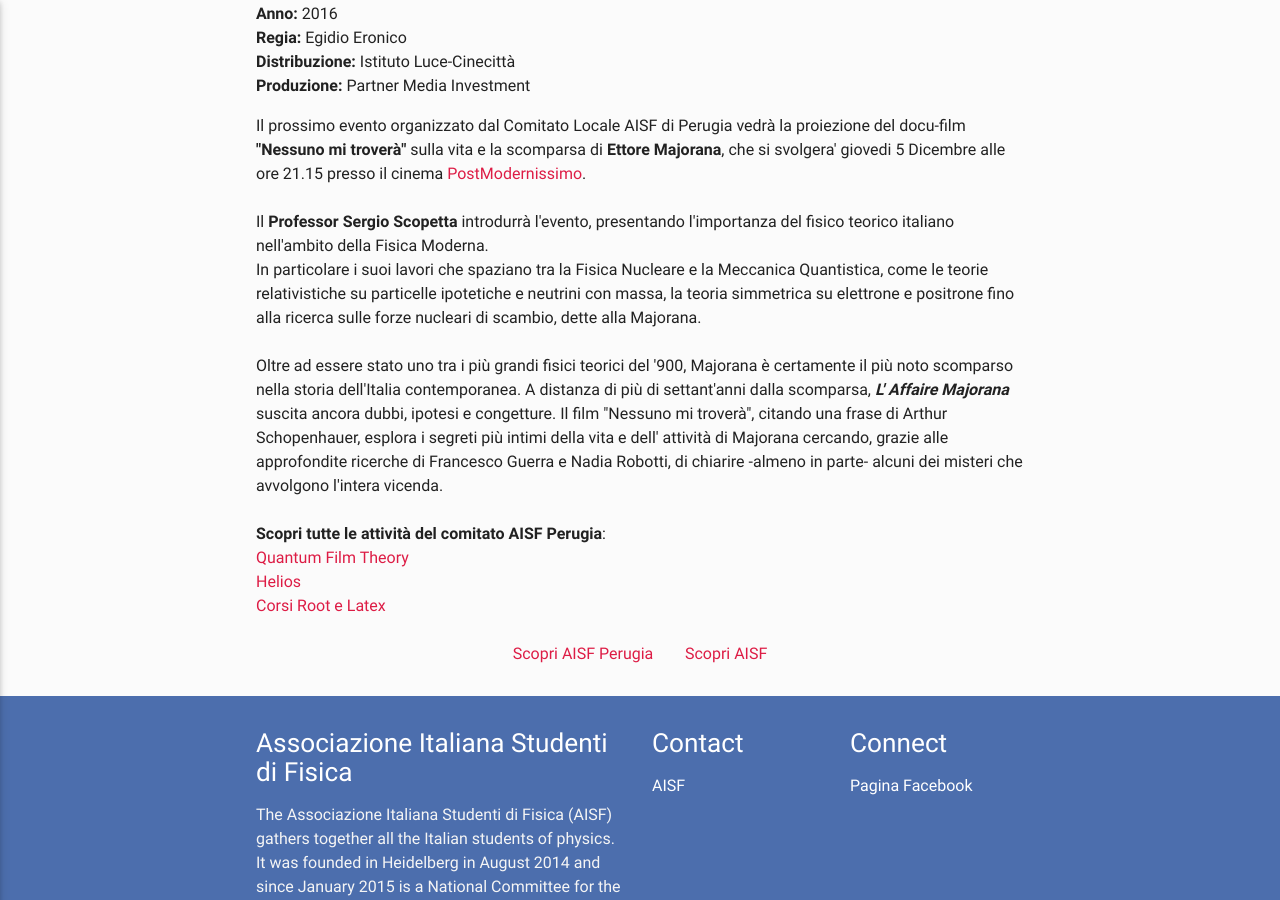
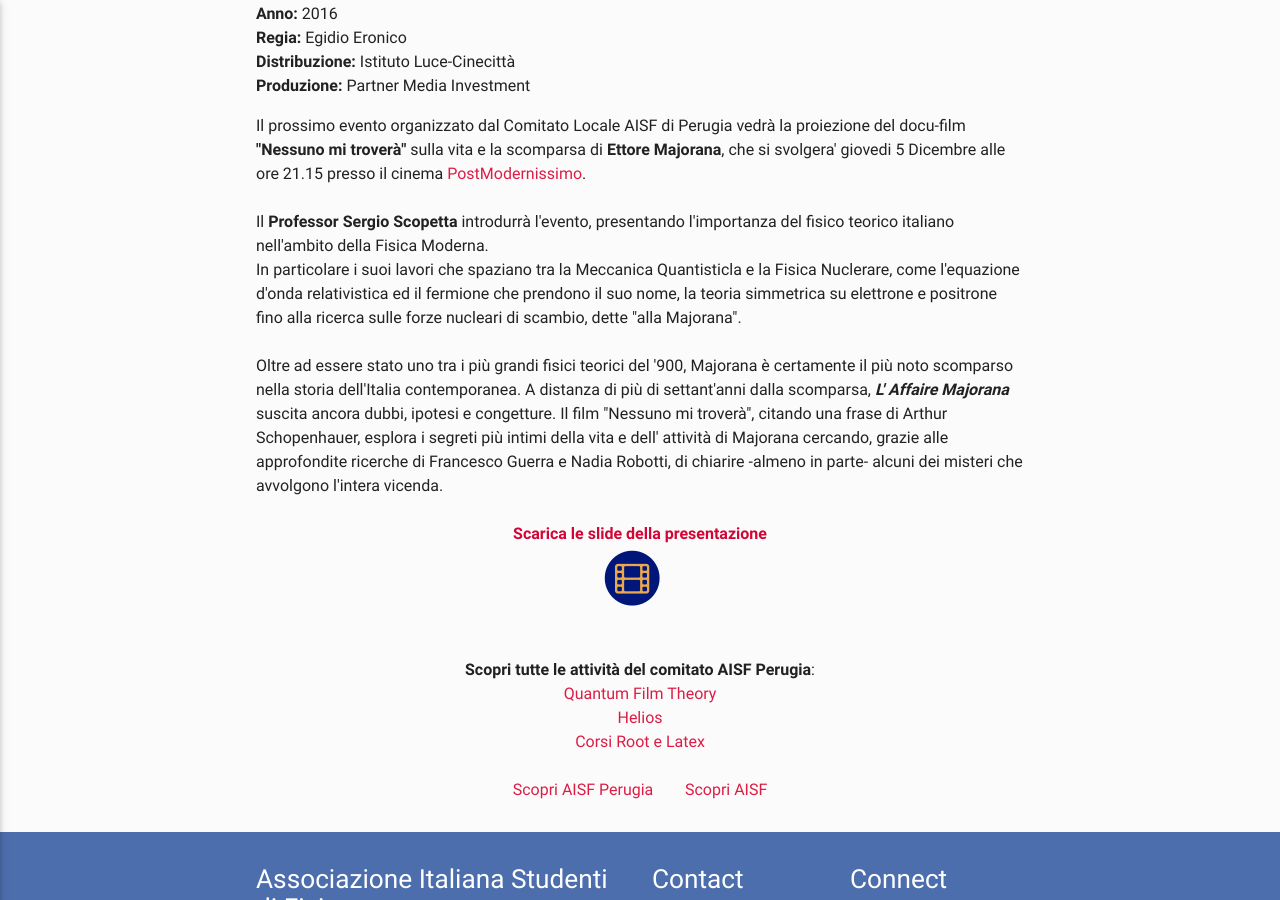
Before and after one commit to ai-sf/aisf_perugia, a Jekyll site: the page built from ProssimiEventi.html, in a window 1280 px wide and 900 px high, scrolled down 675 px. Built offline with Jekyll 4.4.1, drawn with Linux system fonts in a browser that asks for light colours; nearby versions of some CDN libraries.

Commit message:
Update ProssimiEventi.html

```diff
--- a/ProssimiEventi.html
+++ b/ProssimiEventi.html
@@ -30,10 +30,10 @@ Il prossimo evento organizzato dal Comitato Locale AISF di Perugia vedrà la pro
  ore 21.15 presso il cinema <a href="http://www.postmodernissimo.com">PostModernissimo</a>.<br><br>
 Il <b>Professor Sergio Scopetta</b> introdurrà l'evento, presentando
 l'importanza del fisico teorico italiano nell'ambito della Fisica Moderna.<br>
-In particolare i suoi lavori che spaziano tra la Fisica Nucleare e la Meccanica Quantistica,
-come le teorie relativistiche su particelle ipotetiche e neutrini con massa,
-la teoria simmetrica su elettrone e positrone fino alla ricerca sulle forze nucleari
-di scambio, dette alla Majorana.<br><br>
+In particolare i suoi lavori che spaziano tra la Meccanica Quantisticla e la Fisica Nuclerare,
+ come l'equazione d'onda relativistica ed il fermione che prendono il suo nome,
+ la teoria simmetrica su elettrone e positrone fino alla ricerca sulle forze nucleari di scambio, dette "alla Majorana".
+<br><br>
 
 Oltre ad essere stato uno tra i più grandi fisici teorici del '900, Majorana è certamente
 il più noto scomparso nella storia dell'Italia contemporanea. A distanza di più di settant'anni
@@ -41,6 +41,16 @@ dalla scomparsa, <b><i>L' Affaire Majorana</i></b> suscita ancora dubbi, ipotesi
 Il film "Nessuno mi troverà", citando una frase di Arthur Schopenhauer, esplora i segreti più intimi della vita e dell'
 attività di Majorana cercando, grazie alle approfondite ricerche di Francesco Guerra e
 Nadia Robotti, di chiarire -almeno in parte- alcuni dei misteri che avvolgono l'intera vicenda.
+<br><br>
+<center><b><font style="color:rgb(211, 5, 54);">Scarica le slide della presentazione</font></b><br>
+<center><span class="col-md-3 home-quick-links__link">
+<a href="https://www.youtube.com/watch?v=Mv8P2jXSOh0">
+    <span class="fa-stack fa-2x">
+      <i class="fa fa-circle fa-stack-2x text-primary" style="color:rgb(0, 22, 120)"></i>
+      <i class="fa fa-film fa-stack-1x fa-inverse"></i>
+    </span> &nbsp; &nbsp;
+  </a>
+</span></center>
 <br><br>
 
 <b>Scopri tutte le attività del comitato AISF Perugia</b>:<br>
```
